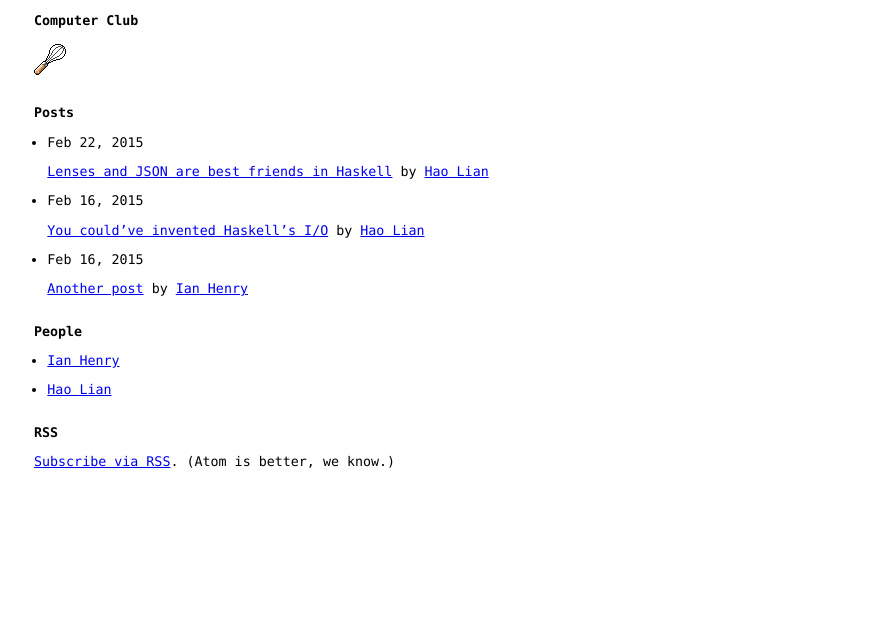
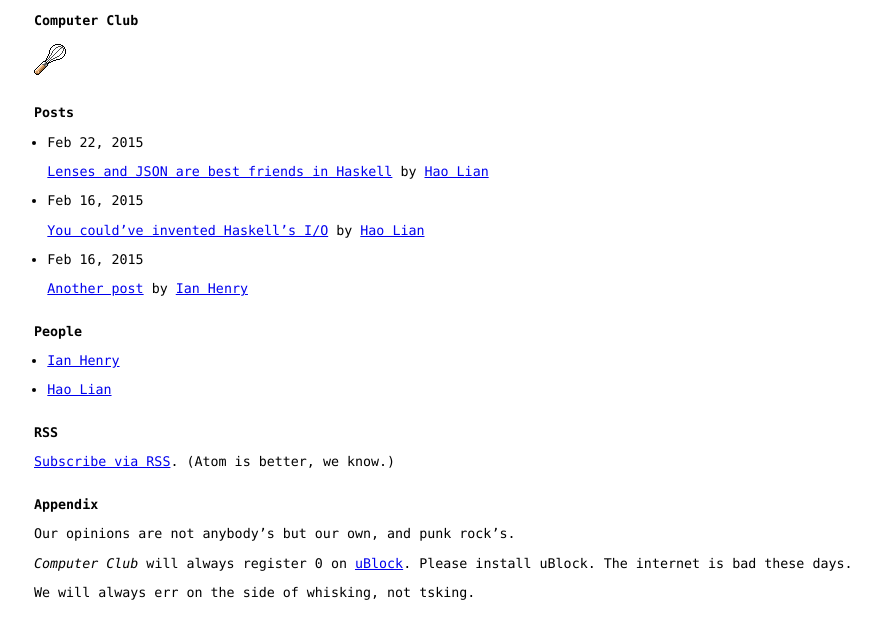
Before and after one commit to hlian/hao.codes, a Jekyll site: the page built from index.html, in a window 1280 px wide. Shown: the top 639 px of the page, without its empty margins (30-911 px from the left). Built offline with Jekyll 4.4.1, drawn with Linux system fonts in a browser that asks for light colours; Markdown is read by kramdown in place of the engine named in the settings.

Commit message:
appendix

```diff
--- a/index.html
+++ b/index.html
@@ -31,3 +31,12 @@ layout: default
 
 <h2>RSS</h2>
 <p><a href="{{ "/feed.xml" | prepend: site.baseurl }}">Subscribe via RSS</a>. (Atom is better, we know.)</p>
+
+<h2>Appendix</h2>
+<p>Our opinions are not anybody’s but our own, and punk rock’s.</p>
+
+<p><em>Computer Club</em> will always register 0
+on <a href="https://github.com/gorhill/uBlock">uBlock</a>. Please
+install uBlock. The internet is bad these days.</p>
+
+<p>We will always err on the side of whisking, not tsking.</p>
```
